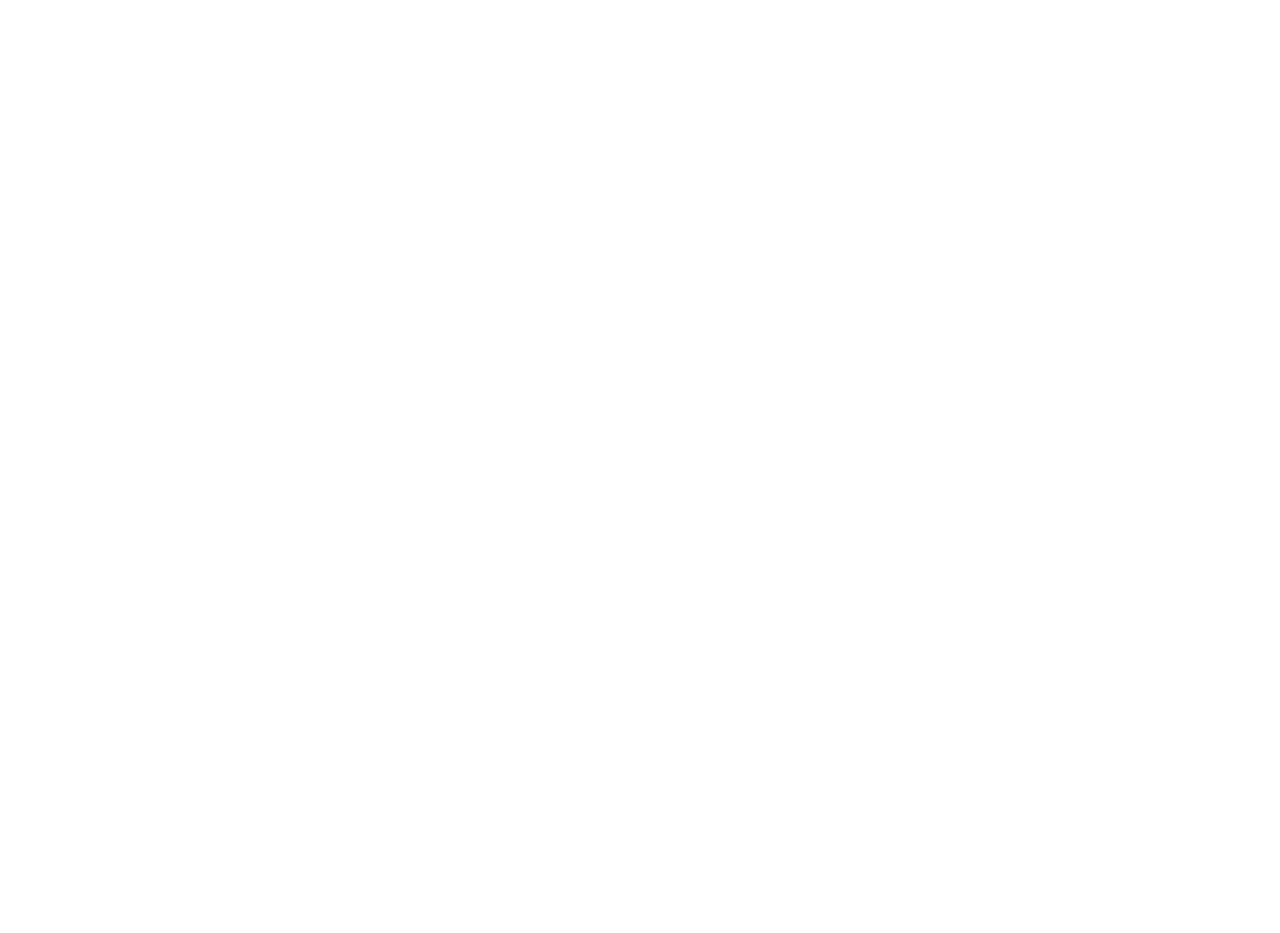
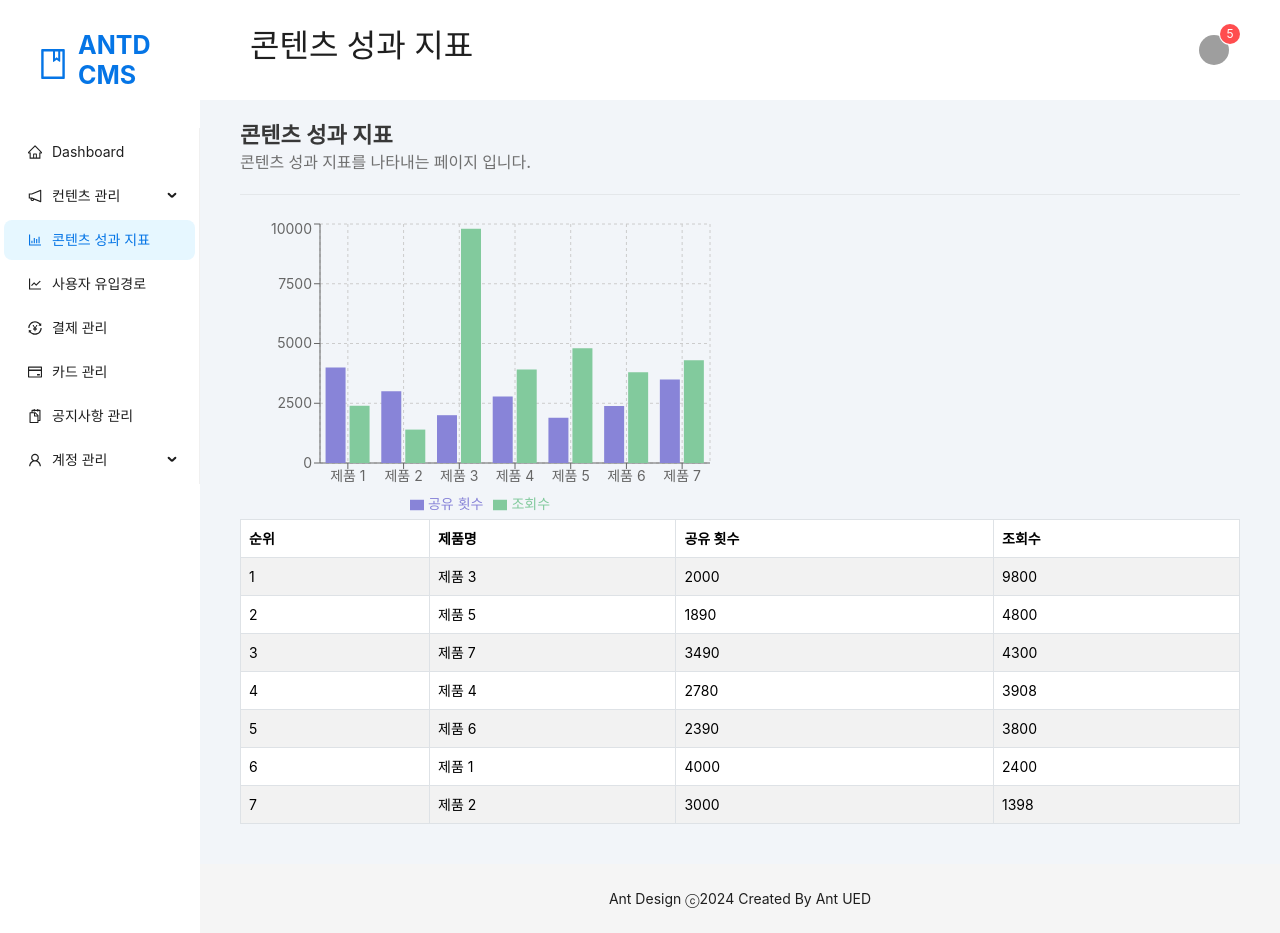
Before and after one commit to Nymphe11/cms_excercise, a React (Vite) app: page /contentperformance in a window 1280 px wide. Before the commit this address had no page. Before the commit the page ends 800 px from the top, so only its background shows below. Built offline with nearby package versions, Linux system fonts and the light colour scheme; grey boxes are pictures that could not be loaded.

Commit message:
contentperformance commit

```diff
--- a/src/App.jsx
+++ b/src/App.jsx
@@ -12,6 +12,8 @@
 import Notice from './pages/Notice';
 import NoticeDetail from './pages/NoticeDetail';
 import UserTrafficSources from './pages/UserTrafficSources';
+import { Content } from 'antd/es/layout/layout';
+import ContentPerformance from './pages/ContentPerformance';
 
 function App() {
   return (
@@ -22,6 +24,7 @@
           <Route path="dashboard" element={<Dashboard />} />
           <Route path="/content/banner" element={<Banner />} />
           <Route path="/content/banner/:id" element={<BannerDetail />} />
+          <Route path="/contentperformance" element={<ContentPerformance />} />
           <Route path="/usertrafficsources" element={<UserTrafficSources />} />
           <Route path="/transactions" element={<Transactions />} />
           <Route path="/transactions/:id" element={<TransactionsDetail />} />
--- /dev/null
+++ b/src/pages/ContentPerformance.jsx
@@ -0,0 +1,117 @@
+import PageTitle from '../components/PageTitle';
+import Table from 'react-bootstrap/Table';
+import {
+  BarChart,
+  Bar,
+  Rectangle,
+  XAxis,
+  YAxis,
+  CartesianGrid,
+  Tooltip,
+  Legend,
+  ResponsiveContainer,
+} from 'recharts';
+
+const data = [
+  {
+    name: '제품 1',
+    '공유 횟수': 4000,
+    조회수: 2400,
+  },
+  {
+    name: '제품 2',
+    '공유 횟수': 3000,
+    조회수: 1398,
+  },
+  {
+    name: '제품 3',
+    '공유 횟수': 2000,
+    조회수: 9800,
+  },
+  {
+    name: '제품 4',
+    '공유 횟수': 2780,
+    조회수: 3908,
+  },
+  {
+    name: '제품 5',
+    '공유 횟수': 1890,
+    조회수: 4800,
+  },
+  {
+    name: '제품 6',
+    '공유 횟수': 2390,
+    조회수: 3800,
+  },
+  {
+    name: '제품 7',
+    '공유 횟수': 3490,
+    조회수: 4300,
+  },
+];
+
+const sortedData = [...data].sort((a, b) => b['조회수'] - a['조회수']);
+
+const ContentPerformance = () => {
+  return (
+    <article>
+      <PageTitle
+        title="콘텐츠 성과 지표"
+        desc="콘텐츠 성과 지표를 나타내는 페이지 입니다."
+      />
+      <div>
+        {data && (
+          <BarChart
+            width={500}
+            height={300}
+            data={data}
+            margin={{
+              top: 5,
+              right: 30,
+              left: 20,
+              bottom: 5,
+            }}
+          >
+            <CartesianGrid strokeDasharray="3 3" />
+            <XAxis dataKey="name" />
+            <YAxis />
+            <Tooltip />
+            <Legend />
+            <Bar
+              dataKey="공유 횟수"
+              fill="#8884d8"
+              activeBar={<Rectangle fill="pink" stroke="blue" />}
+            />
+            <Bar
+              dataKey="조회수"
+              fill="#82ca9d"
+              activeBar={<Rectangle fill="gold" stroke="purple" />}
+            />
+          </BarChart>
+        )}
+        <Table striped bordered hover>
+          <thead>
+            <tr>
+              <th>순위</th>
+              <th>제품명</th>
+              <th>공유 횟수</th>
+              <th>조회수</th>
+            </tr>
+          </thead>
+          <tbody>
+            {sortedData.map((item, index) => (
+              <tr key={item.name}>
+                <td>{index + 1}</td>
+                <td>{item.name}</td>
+                <td>{item['공유 횟수']}</td>
+                <td>{item['조회수']}</td>
+              </tr>
+            ))}
+          </tbody>
+        </Table>
+      </div>
+    </article>
+  );
+};
+
+export default ContentPerformance;
--- a/src/route/PrivateRoute.jsx
+++ b/src/route/PrivateRoute.jsx
@@ -1,4 +1,5 @@
 import {
+  BarChartOutlined,
   BookOutlined,
   CreditCardOutlined,
   HomeOutlined,
@@ -44,6 +45,7 @@
     getItem('배너', 'banner'),
     getItem('팝업', 'popup'),
   ]),
+  getItem('콘텐츠 성과 지표', 'contentperformance', <BarChartOutlined />),
   getItem('사용자 유입경로', 'usertrafficsources', <LineChartOutlined />),
   getItem('결제 관리', 'transactions', <TransactionOutlined />),
   getItem('카드 관리', 'creditcards', <CreditCardOutlined />),
```
